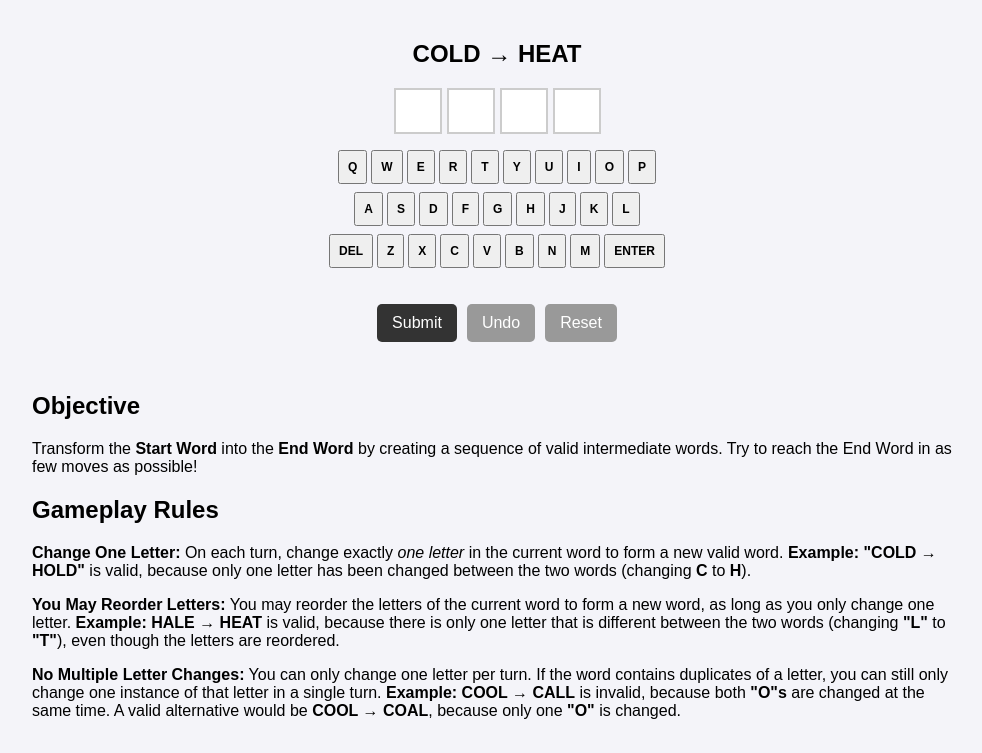
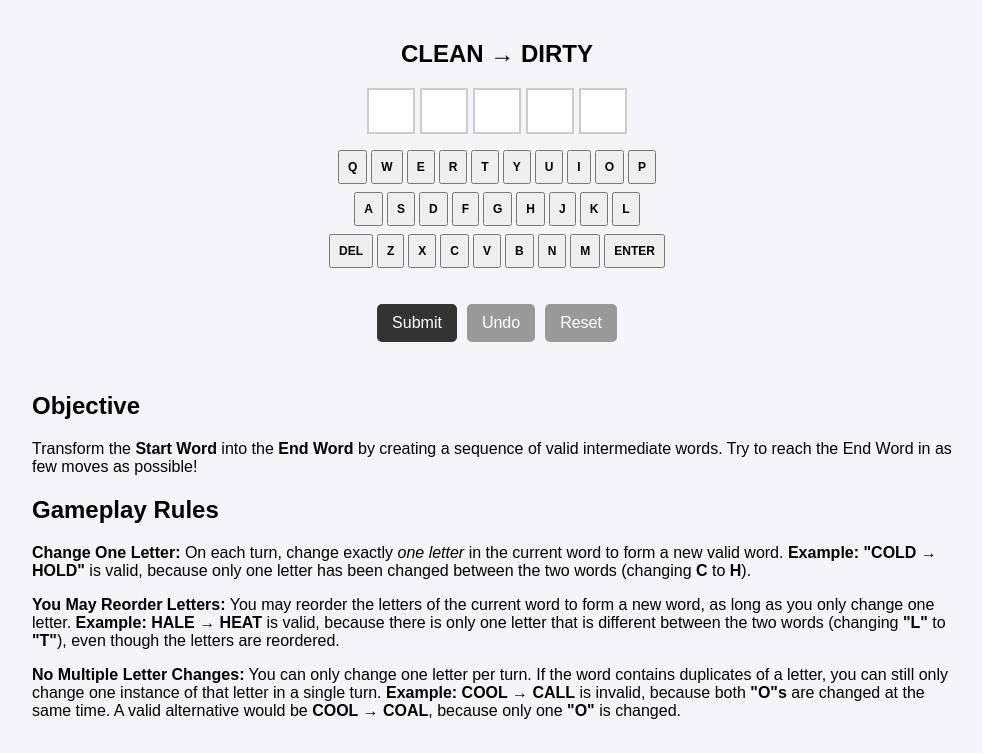
Before and after one commit to p-c-bryant/alphamorph, a plain HTML site: page index.html in a window 1280 px wide. Shown: the top 753 px of the page, without its empty margins (143-1125 px from the left). Drawn offline with Linux system fonts and the light colour scheme.

Commit message:
Update index.html

```diff
--- a/index.html
+++ b/index.html
@@ -8,10 +8,11 @@
 </head>
 <body>
     <div class="game-header">
-        <div class="word-pair" id="wordPair">COLD &rarr; HEAT</div>
+        <div class="word-pair" id="wordPair">CLEAN &rarr; DIRTY</div>
     </div>
     <div class="grid" id="gameGrid">
         <div class="grid-row" id="userEntryRow">
+            <input class="grid-cell" maxlength="1">
             <input class="grid-cell" maxlength="1">
             <input class="grid-cell" maxlength="1">
             <input class="grid-cell" maxlength="1">
```
